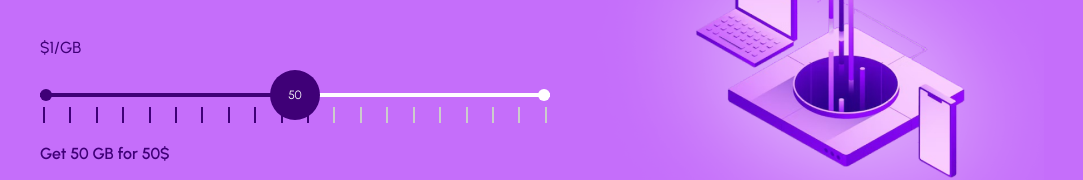
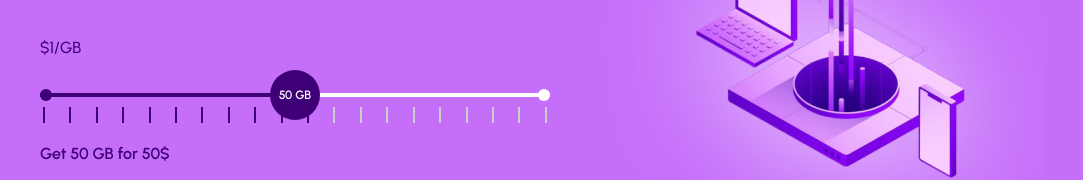
Before and after one commit to fiverr-langesh/proxy-selling, a React (Create React App) app: page / in a window 1280 px wide. Shown: the part 334-514 px from the top of the page, without its empty margins (98-1181 px from the left). Built offline with nearby package versions, Linux system fonts and the light colour scheme.

Commit message:
style update in slider

```diff
--- a/src/components/home/slider/Slider.jsx
+++ b/src/components/home/slider/Slider.jsx
@@ -60,10 +60,10 @@ const CustomSlider = () => {
         ></div>
         <div
           onmousedown={() => false}
-          className="slider-thumb"
+          className="slider-thumb font-[600]"
           style={{ left: `calc(${sliderValue}%)` }}
         >
-          {Math.round(sliderValue)}
+          {Math.round(sliderValue)} GB
         </div>
         <div className="slider-background"></div>
         <div className="slider-circle end"></div>
```
